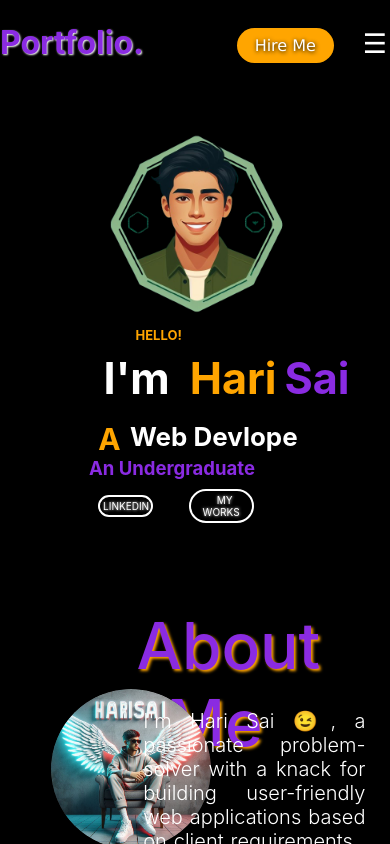
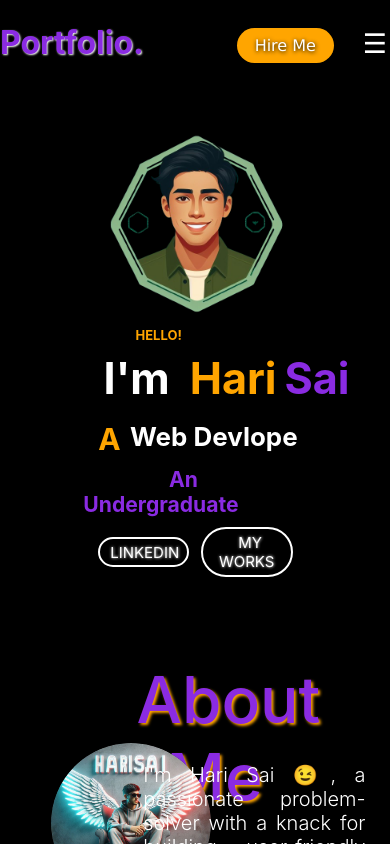
Before and after one commit to harisaigithub/My_portfolio, a React (Create React App) app: page / in a window 390 px wide. Shown: the top 844 px of the page. Built offline with nearby package versions, Linux system fonts and the light colour scheme.

Commit message:
updated on responsive for about me

```diff
--- a/src/components/HOOME/Home.css
+++ b/src/components/HOOME/Home.css
@@ -221,11 +221,12 @@ background: orange;
    text-align: center;
   }
   .hc2{
-    font-size: 193%;
+    font-size: 220%;
     width: 120%;
     text-align: center;
     justify-self:center;
     margin-left: 10px;
+    margin-top: 10px;
   }
 
   .text22 p{
@@ -250,7 +251,7 @@ background: orange;
     margin-left: 25%;
   }
   .hc11{
-    width:80%;
+    width:100%;
     display: flex;
     align-items: center;
     justify-content: space-between;
@@ -262,9 +263,10 @@ background: orange;
      align-items: center;
      justify-content: center;
      text-align:center;
-      padding: 2% 7%;
-     font-size:10px;
-    margin: 0px;
+     padding: 2% 1%;
+     font-size:15px;
+     margin: 0px;
+     width: 43%;
 
   }
   .hc4{
@@ -273,9 +275,9 @@ background: orange;
      justify-content: center;
      text-align:center;
       padding: 2% 1%;
-     font-size:10px;
+     font-size:15px;
      margin: 0px;
-     width: 37%;
+     width: 43%;
  }
  .MYWORKS {
   justify-content: center;
```
